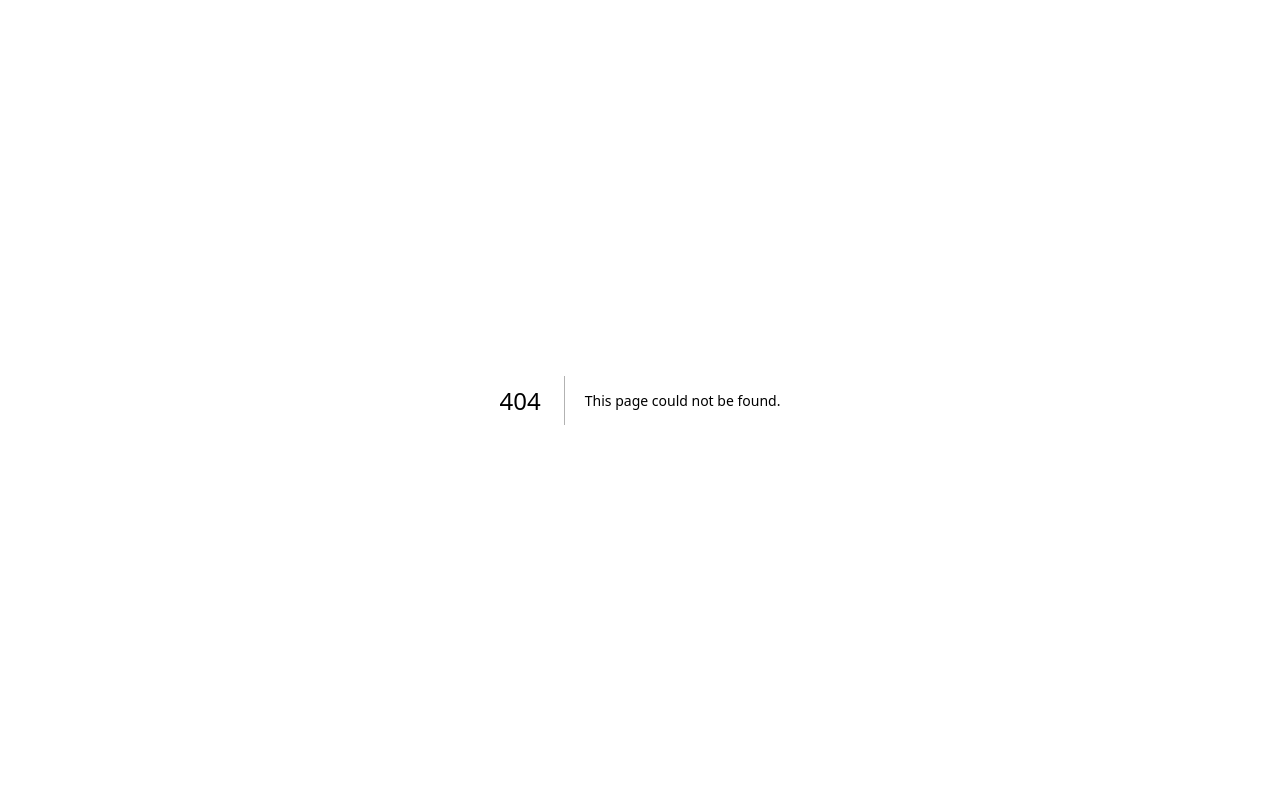
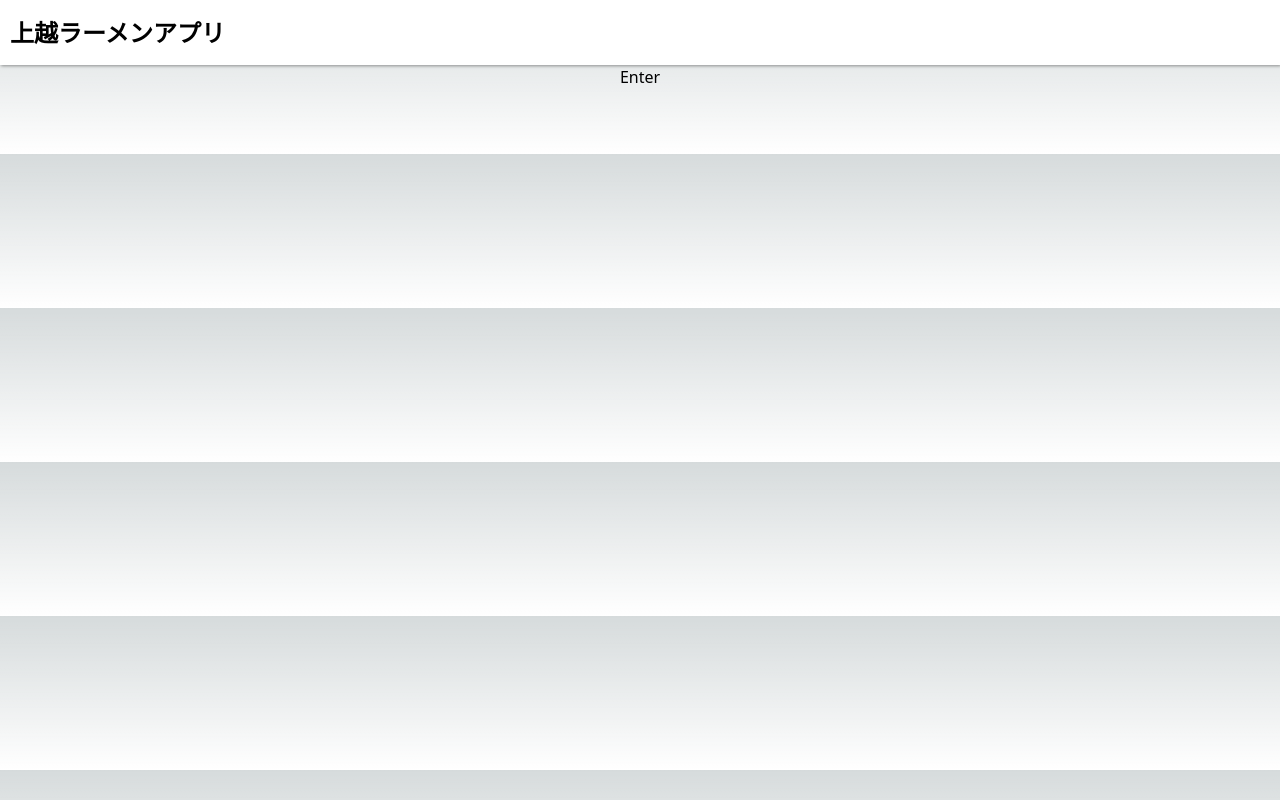
Before and after one commit to JoetsuRamenNavi/frontend, a Next.js app: page /SignUp in a window 1280 px wide. Before the commit this address had no page. Built offline with nearby package versions, Linux system fonts and the light colour scheme.

Commit message:
create: ページ

```diff
--- /dev/null
+++ b/src/pages/SignUp.tsx
@@ -0,0 +1,12 @@
+import Layout from "@/components/layouts/Layout";
+import { NextPage } from "next";
+
+const Signup: NextPage = () => {
+  return (
+    <Layout>
+      <div>Enter</div>
+    </Layout>
+  );
+};
+
+export default Signup;
```
